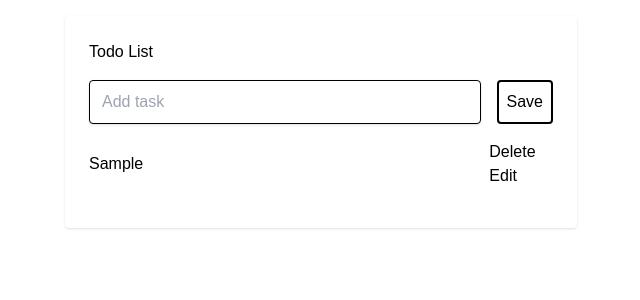
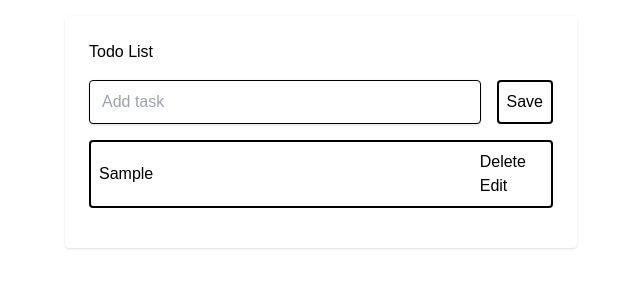
Before and after one commit to nadimtuhin/yet-another-todolist, a Next.js app: page / in a window 1280 px wide. Both pictures are taken after typing "Sample" into the empty fields and a click on the button "Save". Shown: the top 300 px of the page, without its empty margins (319-959 px from the left). Built offline with nearby package versions, Linux system fonts and the light colour scheme.

Commit message:
feat: update styling for todoitem

```diff
--- a/components/home/TodoList.jsx
+++ b/components/home/TodoList.jsx
@@ -6,11 +6,11 @@ function TodoList() {
   const todos = useSelector((state) => state.tasks);
 
   return (
-    <ul className="tasks-list">
-      {todos.map((todo) => (
+    <div className="tasks-list">
+      { todos.map((todo) => (
         <TodoItem key={todo.id} id={todo.id} title={todo.title} done={todo.done} />
-      ))}
-    </ul>
+      )) }
+    </div>
   );
 }
 
--- a/styles/globals.css
+++ b/styles/globals.css
@@ -18,6 +18,10 @@
   @apply p-2 border-2 rounded;
 }
 
-.done {
-  @apply line-through;
+.task-item.done {
+  @apply text-green border-green line-through;
 }
+
+.task-item {
+  @apply p-2 border-2 rounded;
+}
```
